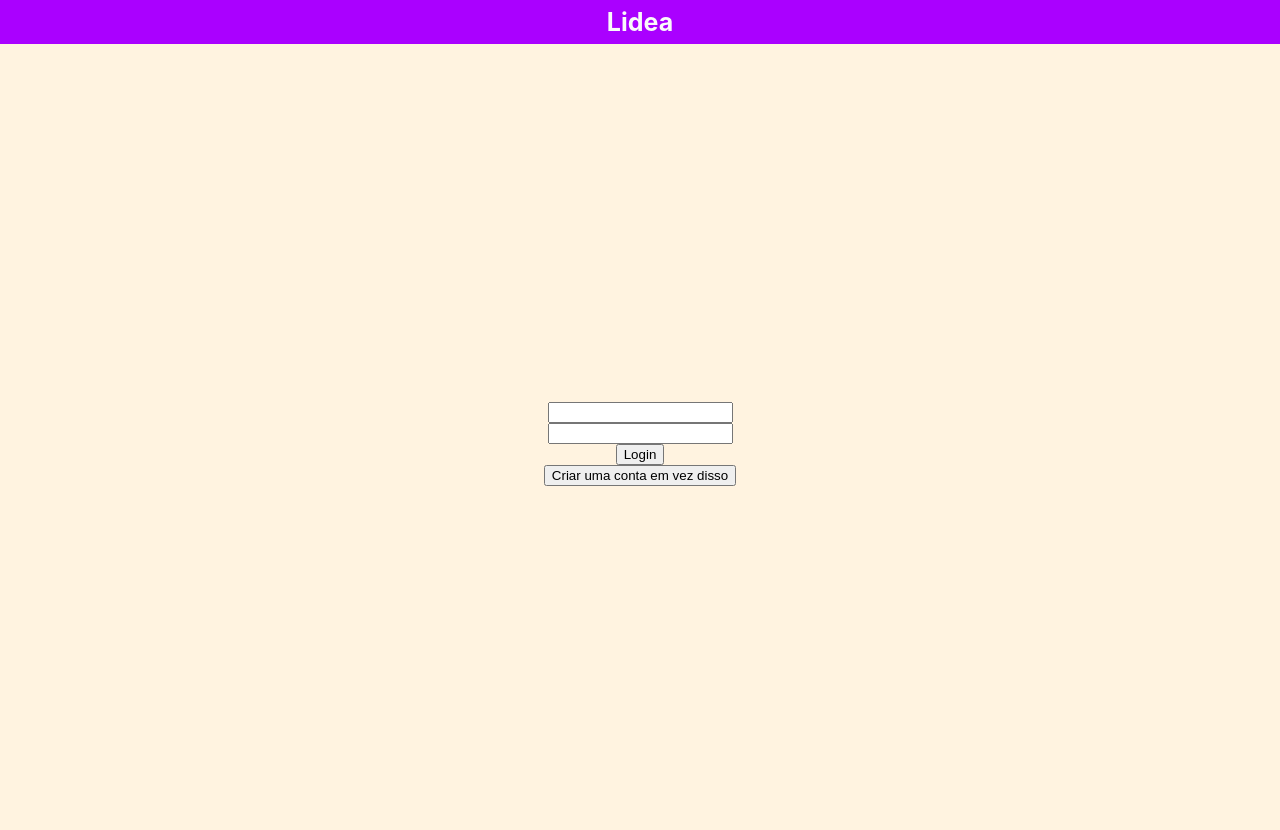
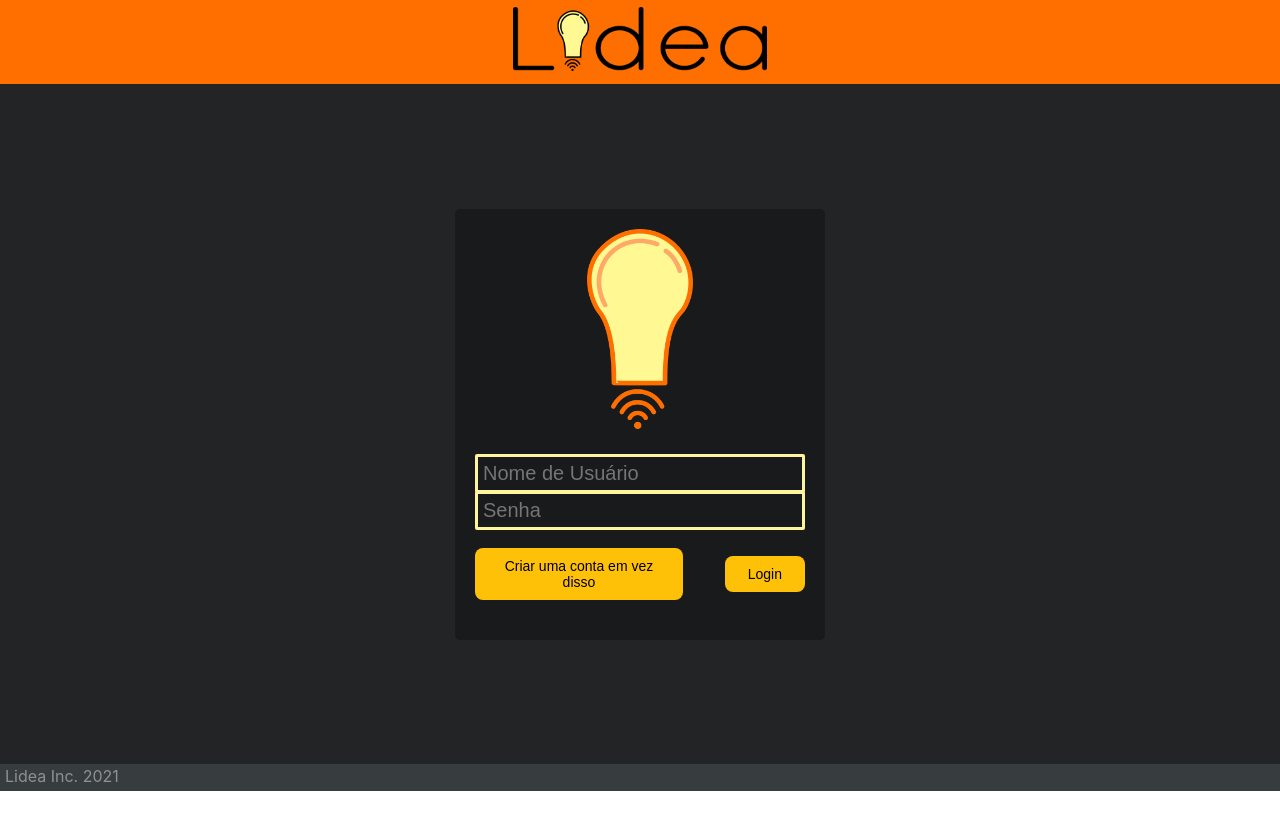
Before and after one commit to GuilhermeFlach-IFRS-Feliz/trabalho-prog3-final, a Next.js app in the folder frontend/: page /login in a window 1280 px wide. Shown: the top 830 px of the page. After the commit the page ends 800 px from the top, so only its background shows below. Built offline with nearby package versions, Linux system fonts and the light colour scheme; no server answers.

Commit message:
Styled login page

```diff
--- /dev/null
+++ b/frontend/components/styled/Footer.styled.tsx
@@ -0,0 +1,14 @@
+import styled from "styled-components"
+
+export const Footer = styled.div`
+    width: 100%;
+    height: 6px;
+    background-color: rgb(55, 60, 62);
+    color: rgba(232, 230, 227, 0.5);
+
+    text-align: left;
+    padding: 2px 5px;
+    padding-bottom: 25px;
+    margin: none;
+
+`
--- a/frontend/components/styled/Header.styled.tsx
+++ b/frontend/components/styled/Header.styled.tsx
@@ -2,7 +2,7 @@ import styled from 'styled-components';
 
 export const WelcomeHeader = styled.div`
     width: 100%;
-    background-color: #4a148c;
+    background-color: #ff6f00;
     color: #fafafa;
     font-weight: bold;
     text-align: center;
@@ -12,7 +12,7 @@ export const WelcomeHeader = styled.div`
 
 export const MainHeader = styled.div`
     width: 100%;
-    background-color: #aa00ff;
+    background-color: #ff6f00;
     color: #fafafa;
     font-weight: bold;
     text-align: center;
--- a/frontend/components/styled/Login.styled.tsx
+++ b/frontend/components/styled/Login.styled.tsx
@@ -1,12 +1,78 @@
 import styled from 'styled-components';
 
 export const LoginContainer = styled.div`
-    width: 100%;
-    background-color: #fff3e0;
+    background-color: rgba(24, 26, 27, 0.92);;
 
     display: flex;
     flex-flow: column nowrap;
     align-items: center;
     justify-content: center;
-    height: 100vh;
+    /* border: 1px solid red; */
+    border-radius: 5px;
+
+    padding: 20px 10px;
 `
+
+export const LoginFieldsContainer = styled.div`
+    margin-top: 15px;
+    display: flex;
+    flex-flow: column nowrap;
+    align-items: center;
+    justify-content: center;
+
+    padding: 10px;
+
+    margin-bottom: 10px;
+`
+
+export const LoginField = styled.input`
+    width: 330px;
+    margin-bottom: -2px;
+    border-radius: 2px;
+    line-height: 20px;
+    padding: 5px;
+    box-shadow: none;
+    border: 3px solid #fff59d;
+    font-size: 20px;
+
+    background-color: rgba(0,0,0,0);
+    color: rgb(200, 195, 188);
+
+    &:focus {
+        outline: 3px solid #f57f17;
+    }
+`
+
+export const LoginButtonsContainer = styled.div`
+    width: 330px;
+    display: flex;
+    flex-flow: row-reverse;
+    justify-content: space-between;
+    align-items: center;
+`
+
+export const LoginButton = styled.button`
+    background-color: #ffc107;
+    color: #000;
+    border: none;
+
+    font-size: 14px;
+    padding: 10px 23px;
+    margin-bottom: 5px;
+    border-radius: 8px;
+    max-width: 63%;
+
+    &:hover {
+        filter: brightness(1.2);
+    }
+
+    &:active {
+        filter: brightness(0.8);
+    }
+
+`
+export const LoginErrorMessage = styled.div`
+    margin-top: 15px;
+    font-weight: bold;
+    color: #F00;
+`
--- a/frontend/components/styled/Sections.styled.tsx
+++ b/frontend/components/styled/Sections.styled.tsx
@@ -2,13 +2,13 @@ import styled from 'styled-components';
 
 export const Container = styled.div`
     width: 100%;
-    background-color: #fff3e0;
+    background-color: rgb(34, 36, 38);
 
     display: flex;
     flex-flow: column nowrap;
     align-items: center;
     justify-content: center;
-    height: 100vh;
+    height: 85vh;
 `
 
 export const IdeasContainer = styled.div`
@@ -16,9 +16,14 @@ export const IdeasContainer = styled.div`
     flex: 1;
 `
 
-export const Footer = styled.div`
-    width: 100%;
-    height: 20px;
-    background-color: #311b92;
+export const ImageLogoText = styled.img.attrs(props => ({
+    src : "/lidealogo_text.png"
+}))`
+  height: 64px;
+`;
 
+export const ImageLogo = styled.img.attrs(props => ({
+    src : "/lidealogo.png"
+}))`
+  height: 200px;
 `
--- a/frontend/pages/_app.tsx
+++ b/frontend/pages/_app.tsx
@@ -1,15 +1,19 @@
 import type { AppProps } from "next/app";
 import { AuthContextProvider } from "../contexts/AuthContext";
 import { GlobalStyles } from "../components/styled/GlobalStyles";
-import { MainHeader } from "../components/styled/Header.styled"
+import { MainHeader } from "../components/styled/Header.styled";
+import { Footer } from "../components/styled/Footer.styled";
+import { ImageLogoText } from "../components/styled/Sections.styled";
+
 
 function MyApp({ Component, pageProps }: AppProps) {
   return (
     <AuthContextProvider>
       <>
         <GlobalStyles></GlobalStyles>
-        <MainHeader>Lidea</MainHeader>
+        <MainHeader><ImageLogoText></ImageLogoText></MainHeader>
         <Component {...pageProps} />
+        <Footer>Lidea Inc. 2021</Footer>
       </>
     </AuthContextProvider>
   );
--- a/frontend/pages/index.tsx
+++ b/frontend/pages/index.tsx
@@ -5,7 +5,7 @@ import { useContext } from "react";
 import Ideas from "../components/ideas";
 import { AuthContext } from "../contexts/AuthContext";
 import { WelcomeHeader } from "../components/styled/Header.styled";
-import { Container, IdeasContainer, Footer } from "../components/styled/Sections.styled";
+import { Container, IdeasContainer } from "../components/styled/Sections.styled";
 
 const Home: NextPage = () => {
   const { user } = useContext(AuthContext);
@@ -23,7 +23,6 @@ const Home: NextPage = () => {
       <IdeasContainer>
         <Ideas></Ideas>
       </IdeasContainer>
-      <Footer>Teste</Footer>
     </Container>
   );
 };
--- a/frontend/pages/login.tsx
+++ b/frontend/pages/login.tsx
@@ -4,7 +4,8 @@ import Router from "next/router";
 import { parseCookies } from "nookies";
 import { useContext, useState } from "react";
 import { AuthContext } from "../contexts/AuthContext";
-import { LoginContainer } from "../components/styled/Login.styled";
+import { LoginButton, LoginButtonsContainer, LoginContainer, LoginErrorMessage, LoginField, LoginFieldsContainer } from "../components/styled/Login.styled";
+import { Container, ImageLogoText, ImageLogo } from "../components/styled/Sections.styled";
 
 const Login: NextPage = () => {
   const { login, createAccount } = useContext(AuthContext);
@@ -38,38 +39,50 @@ const Login: NextPage = () => {
   }
 
   return (
-    <LoginContainer>
+    <Container>
       <Head>
         <title>Ideas - Login</title>
         <meta name="description" content="gamer ideas login" />
         <link rel="icon" href="/favicon.ico" />
       </Head>
 
+      <LoginContainer>
+        <ImageLogo></ImageLogo>
+        <LoginFieldsContainer>
           {isCreatingNewAccount && (
-        <input
+            <LoginField
               type="text"
               value={email}
               onChange={(e) => setEmail(e.target.value)}
+              placeholder="Email"
             />
           )}
-      <input
+          <LoginField
             type="text"
             value={username}
             onChange={(e) => setUsername(e.target.value)}
+            placeholder="Nome de Usuário"
           />
-      <input
+          <LoginField
             type="password"
             value={password}
             onChange={(e) => setPassword(e.target.value)}
+            placeholder="Senha"
           />
-      <button onClick={submit}>Login</button>
-      <button onClick={() => setIsCreatingNewAccount(!isCreatingNewAccount)}>
+        </LoginFieldsContainer>
+        <LoginButtonsContainer>
+          <LoginButton onClick={submit}>{isCreatingNewAccount
+              ? "Criar conta"
+              : "Login"}</LoginButton>
+          <LoginButton onClick={() => setIsCreatingNewAccount(!isCreatingNewAccount)}>
             {isCreatingNewAccount
               ? "Fazer login em uma conta existente"
               : "Criar uma conta em vez disso"}
-      </button>
-      {error}
+          </LoginButton>
+        </LoginButtonsContainer>
+        <LoginErrorMessage>{isCreatingNewAccount ? "" : error}</LoginErrorMessage>
       </LoginContainer>
+    </Container>
   );
 };
 
```
Also changed, not shown: frontend/components/styled/Container.styled.ts (deleted, +0 -9 lines), frontend/components/styled/Theme.styled.tsx (added), frontend/public/lidealogo.png (added), frontend/public/lidealogo_text.png (added). Lines whose indentation alone changed are shown as unchanged.
